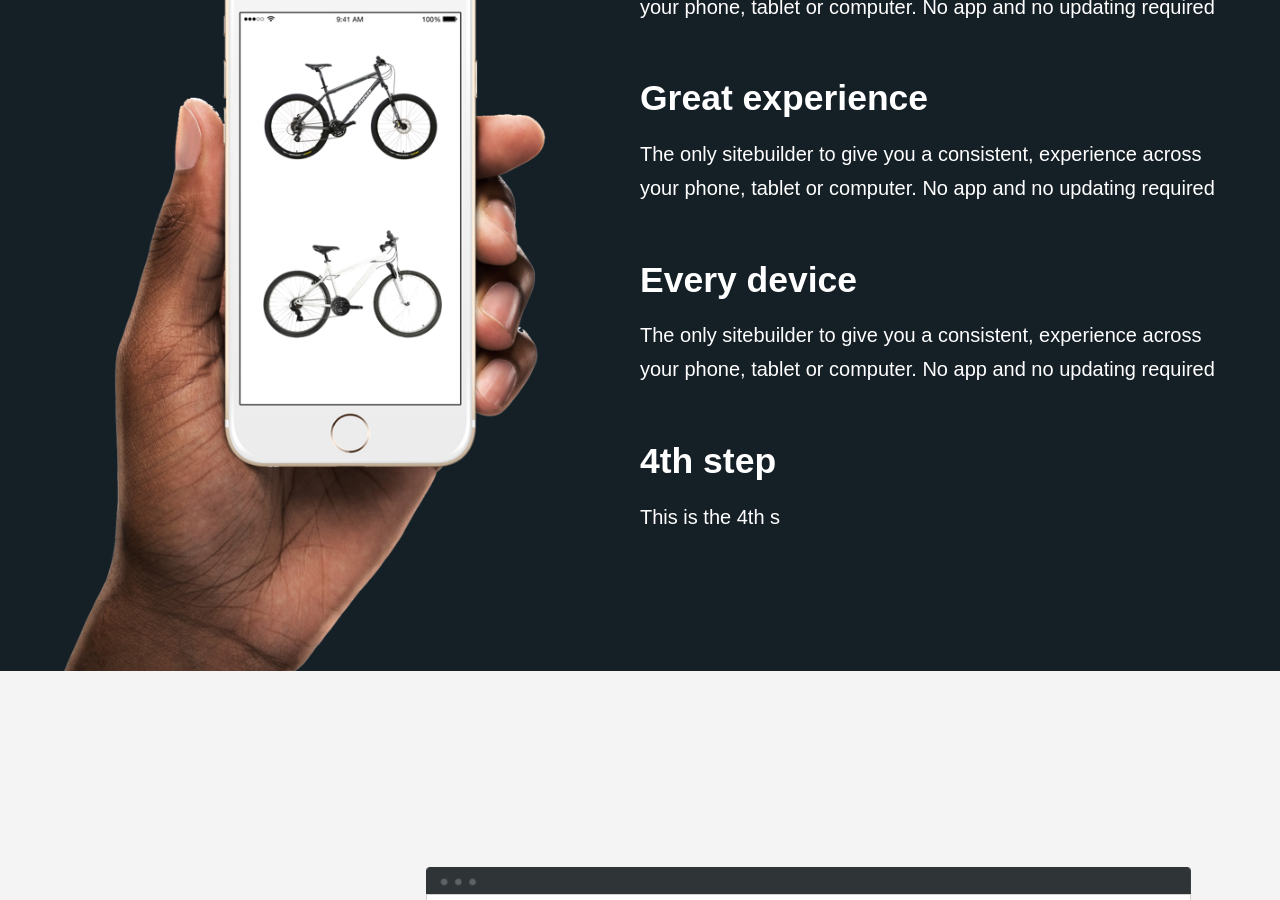
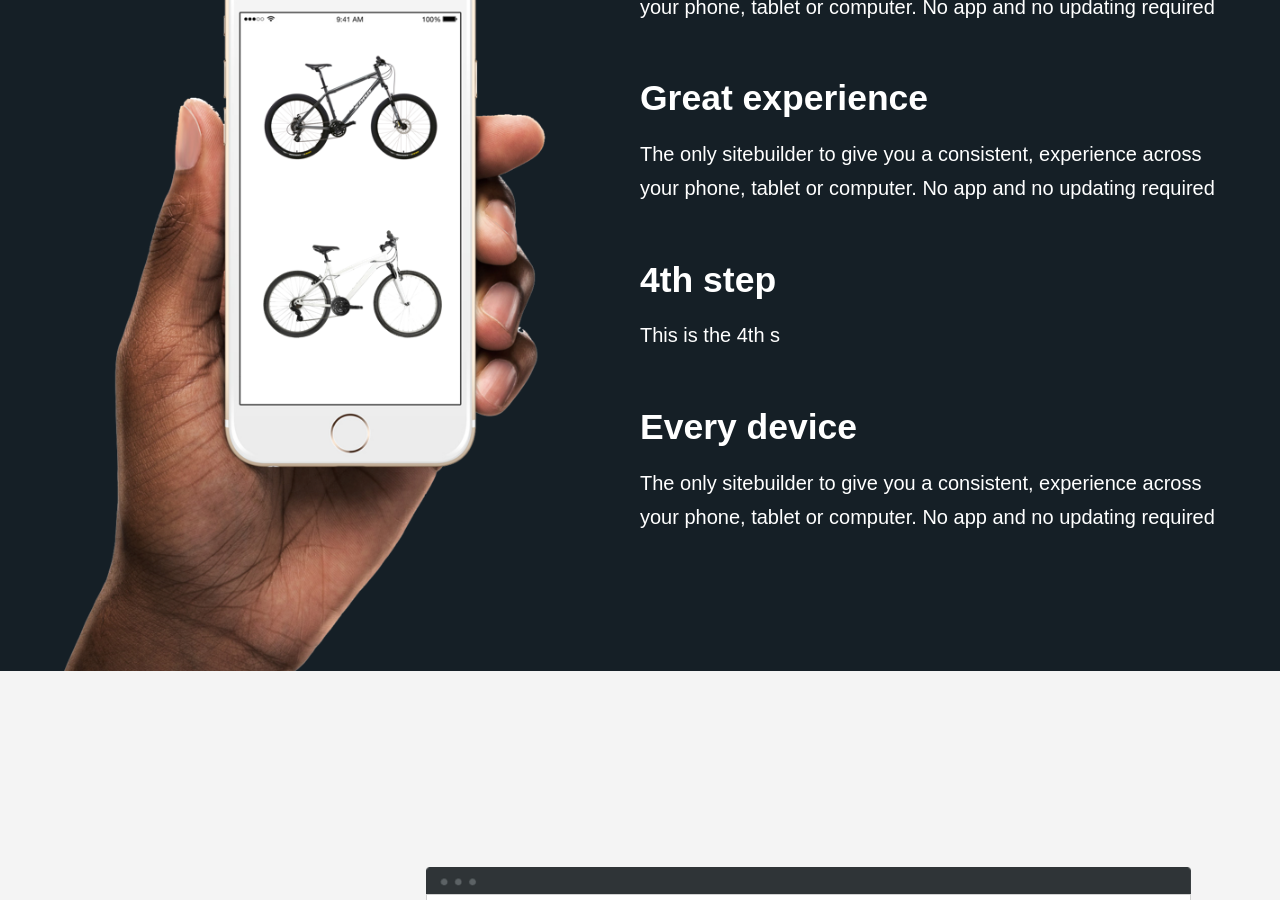
Before and after one commit to basekit-templates/partners-template, a Jekyll site: the page built from index.md, in a window 1280 px wide and 900 px high, scrolled down 2061 px. Built offline with Jekyll 4.4.1, drawn with Linux system fonts in a browser that asks for light colours.

```diff
--- a/index.md
+++ b/index.md
@@ -28,11 +28,11 @@ mobile:
   - title: Great experience
     description: The only sitebuilder to give you a consistent, experience across
       your phone, tablet or computer. No app and no updating required
+  - title: 4th step
+    description: This is the 4th s
   - title: Every device
     description: The only sitebuilder to give you a consistent, experience across
       your phone, tablet or computer. No app and no updating required
-  - title: 4th step
-    description: This is the 4th s
   background_path:
   background_colour: "#151f26"
   button_line:
```
